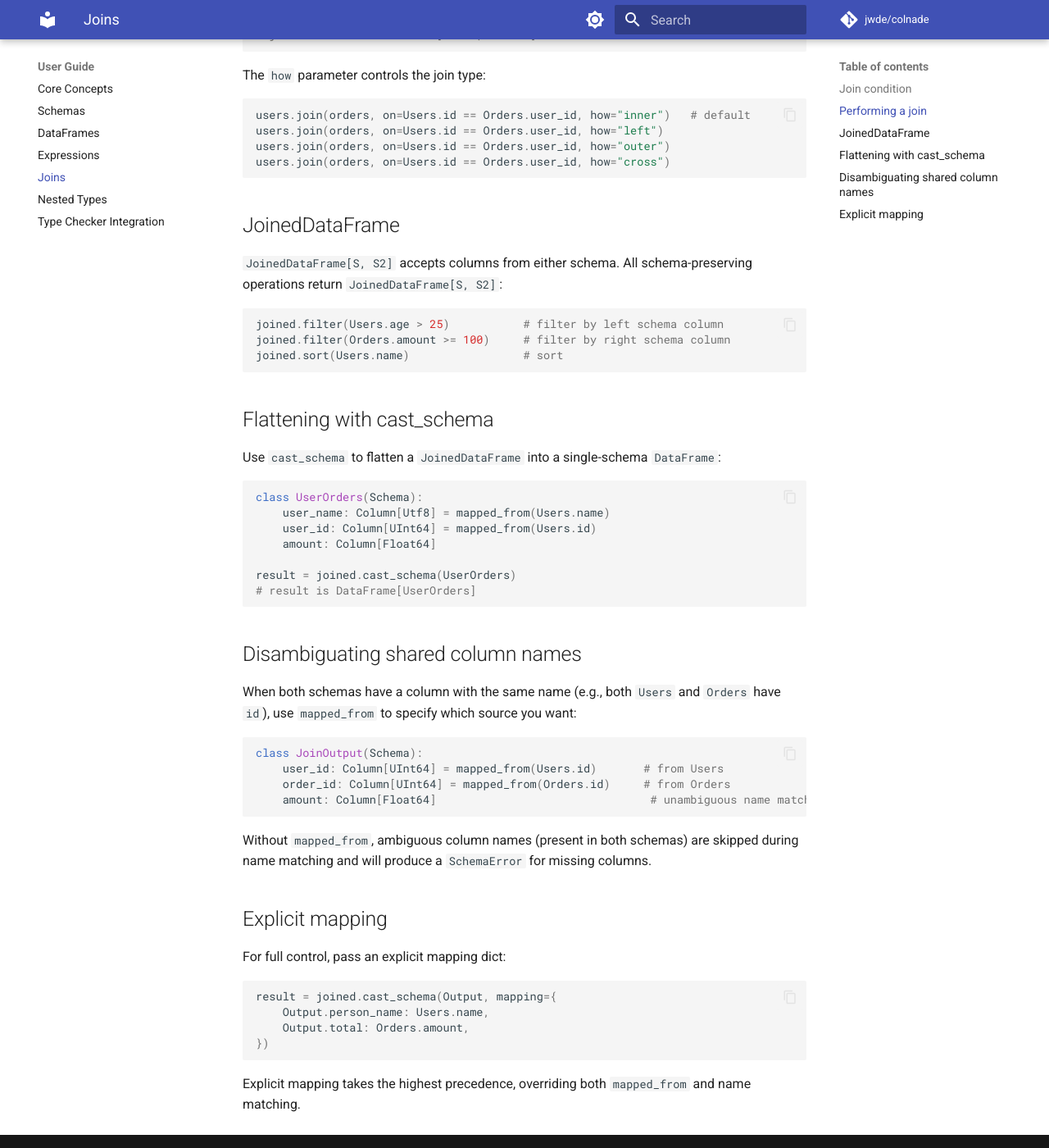
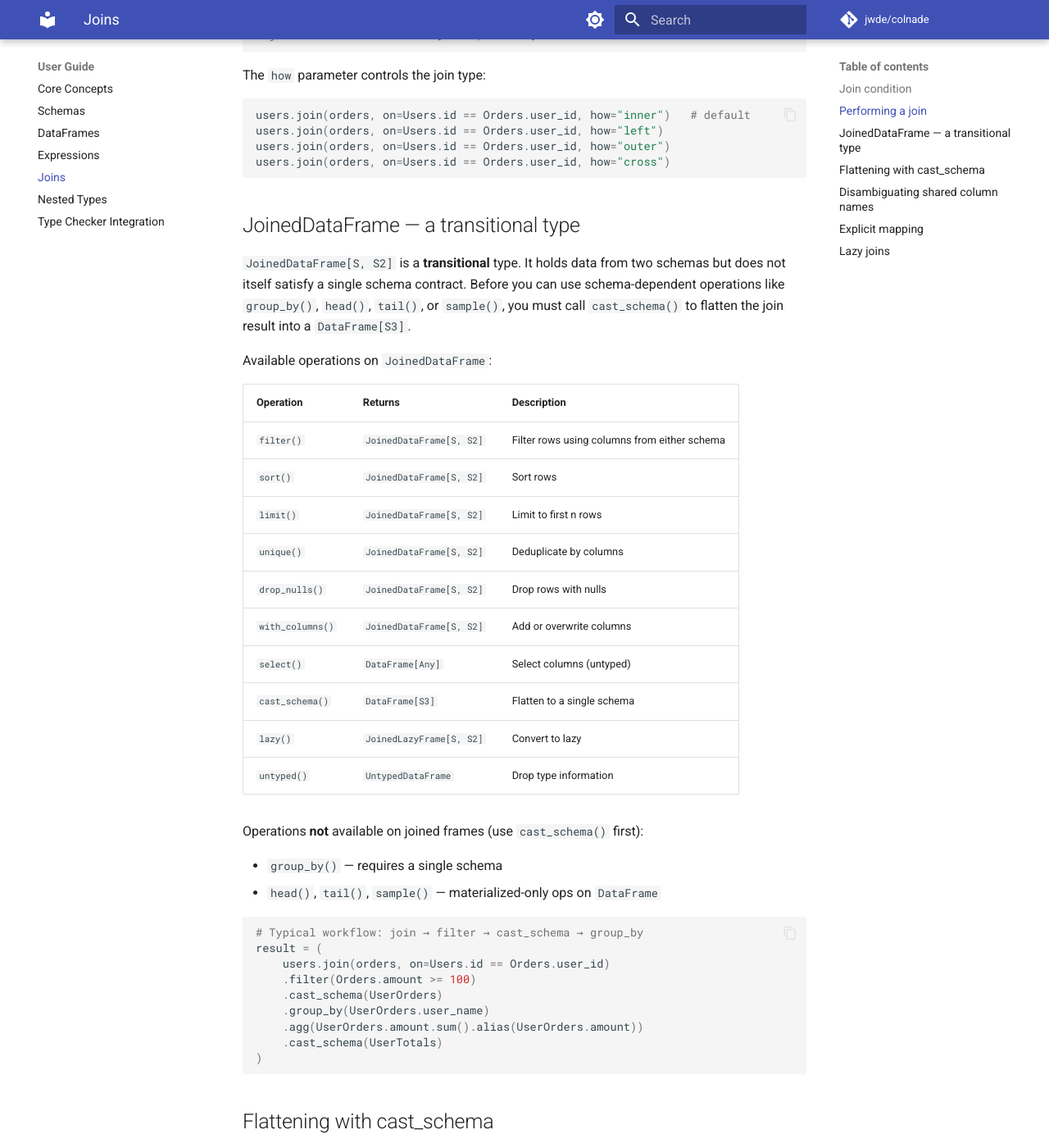
Before and after one commit to jwde/colnade, an MkDocs documentation site: the page built from docs/user-guide/joins.md, in a window 1280 px wide and 1400 px high, scrolled down 615 px. Shown: the whole window at 82% size. Built offline with MkDocs 1.6.1 and Material for MkDocs 9.7.7, drawn with Linux system fonts in a browser that asks for light colours; comment, search, counter and statistics services are not loaded; some of the changed text lies outside the part shown.

Commit message:
Remove group_by/head/tail/sample from joined frames; update docs
JoinedDataFrame and JoinedLazyFrame are transitional types — users must
cast_schema() before using group_by, head, tail, or sample. Added
documentation on the join workflow, available operations table, static
vs runtime validation boundaries, and current type-system limitations.

Co-Authored-By: Claude Opus 4.6 <noreply@anthropic.com>

````diff
--- a/docs/user-guide/joins.md
+++ b/docs/user-guide/joins.md
@@ -30,14 +30,40 @@ users.join(orders, on=Users.id == Orders.user_id, how="outer")
 users.join(orders, on=Users.id == Orders.user_id, how="cross")
 ```
 
-## JoinedDataFrame
+## JoinedDataFrame — a transitional type
 
-`JoinedDataFrame[S, S2]` accepts columns from either schema. All schema-preserving operations return `JoinedDataFrame[S, S2]`:
+`JoinedDataFrame[S, S2]` is a **transitional** type. It holds data from two schemas but does not itself satisfy a single schema contract. Before you can use schema-dependent operations like `group_by()`, `head()`, `tail()`, or `sample()`, you must call `cast_schema()` to flatten the join result into a `DataFrame[S3]`.
+
+Available operations on `JoinedDataFrame`:
+
+| Operation | Returns | Description |
+|-----------|---------|-------------|
+| `filter()` | `JoinedDataFrame[S, S2]` | Filter rows using columns from either schema |
+| `sort()` | `JoinedDataFrame[S, S2]` | Sort rows |
+| `limit()` | `JoinedDataFrame[S, S2]` | Limit to first n rows |
+| `unique()` | `JoinedDataFrame[S, S2]` | Deduplicate by columns |
+| `drop_nulls()` | `JoinedDataFrame[S, S2]` | Drop rows with nulls |
+| `with_columns()` | `JoinedDataFrame[S, S2]` | Add or overwrite columns |
+| `select()` | `DataFrame[Any]` | Select columns (untyped) |
+| `cast_schema()` | `DataFrame[S3]` | Flatten to a single schema |
+| `lazy()` | `JoinedLazyFrame[S, S2]` | Convert to lazy |
+| `untyped()` | `UntypedDataFrame` | Drop type information |
+
+Operations **not** available on joined frames (use `cast_schema()` first):
+
+- `group_by()` — requires a single schema
+- `head()`, `tail()`, `sample()` — materialized-only ops on `DataFrame`
 
 ```python
-joined.filter(Users.age > 25)           # filter by left schema column
-joined.filter(Orders.amount >= 100)     # filter by right schema column
-joined.sort(Users.name)                 # sort
+# Typical workflow: join → filter → cast_schema → group_by
+result = (
+    users.join(orders, on=Users.id == Orders.user_id)
+    .filter(Orders.amount >= 100)
+    .cast_schema(UserOrders)
+    .group_by(UserOrders.user_name)
+    .agg(UserOrders.amount.sum().alias(UserOrders.amount))
+    .cast_schema(UserTotals)
+)
 ```
 
 ## Flattening with cast_schema
@@ -79,3 +105,17 @@ result = joined.cast_schema(Output, mapping={
 ```
 
 Explicit mapping takes the highest precedence, overriding both `mapped_from` and name matching.
+
+## Lazy joins
+
+`LazyFrame` joins work the same way but produce `JoinedLazyFrame[S, S2]`:
+
+```python
+joined_lazy = users_lazy.join(orders_lazy, on=Users.id == Orders.user_id)
+# JoinedLazyFrame[Users, Orders]
+
+result = joined_lazy.cast_schema(UserOrders).collect()
+# DataFrame[UserOrders]
+```
+
+`JoinedLazyFrame` has the same restrictions as `JoinedDataFrame` — no `group_by()`, `head()`, `tail()`, or `sample()`. Use `cast_schema()` first.
````
Also changed, not shown: docs/user-guide/dataframes.md (+38 -1 lines), 2 other files.
